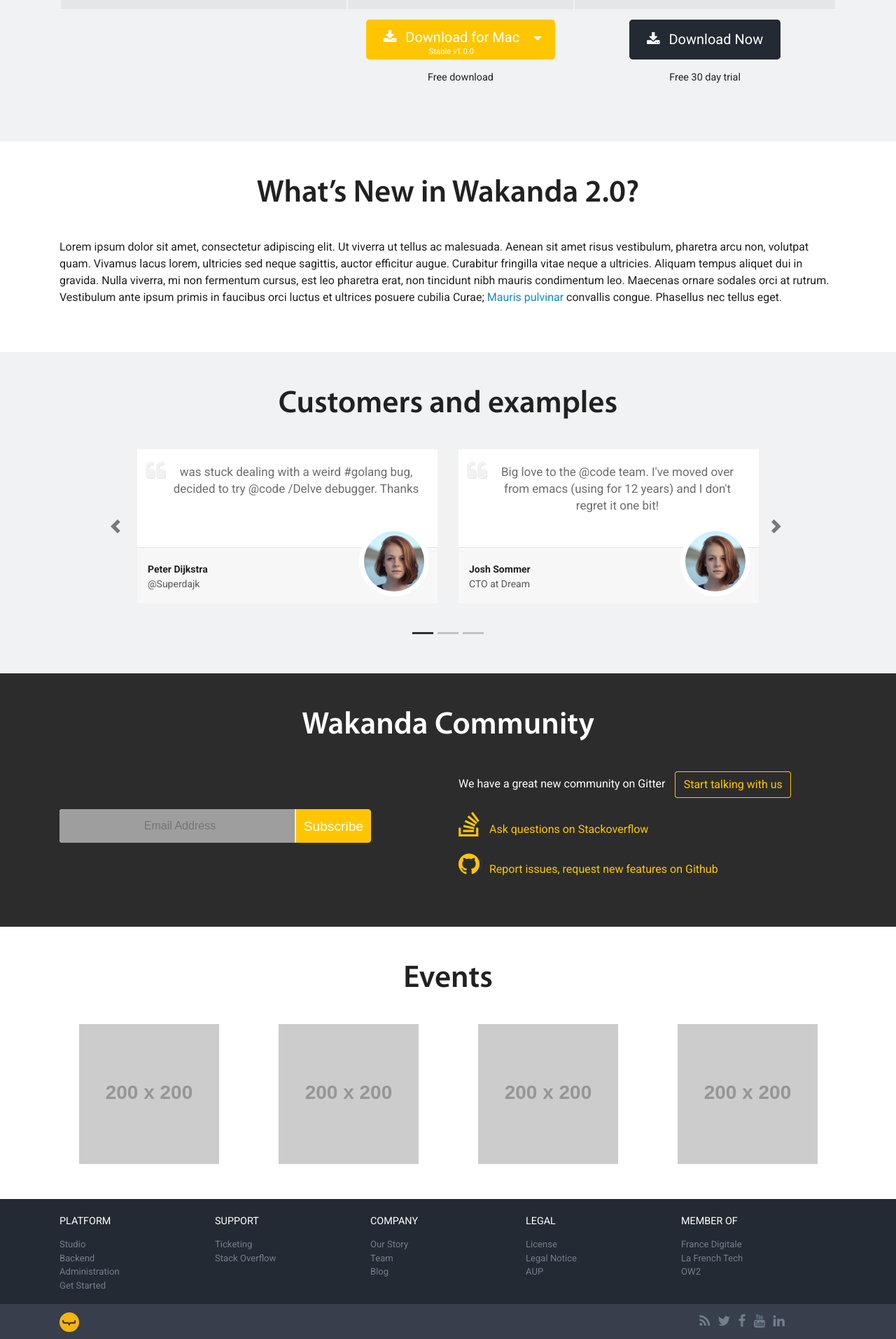
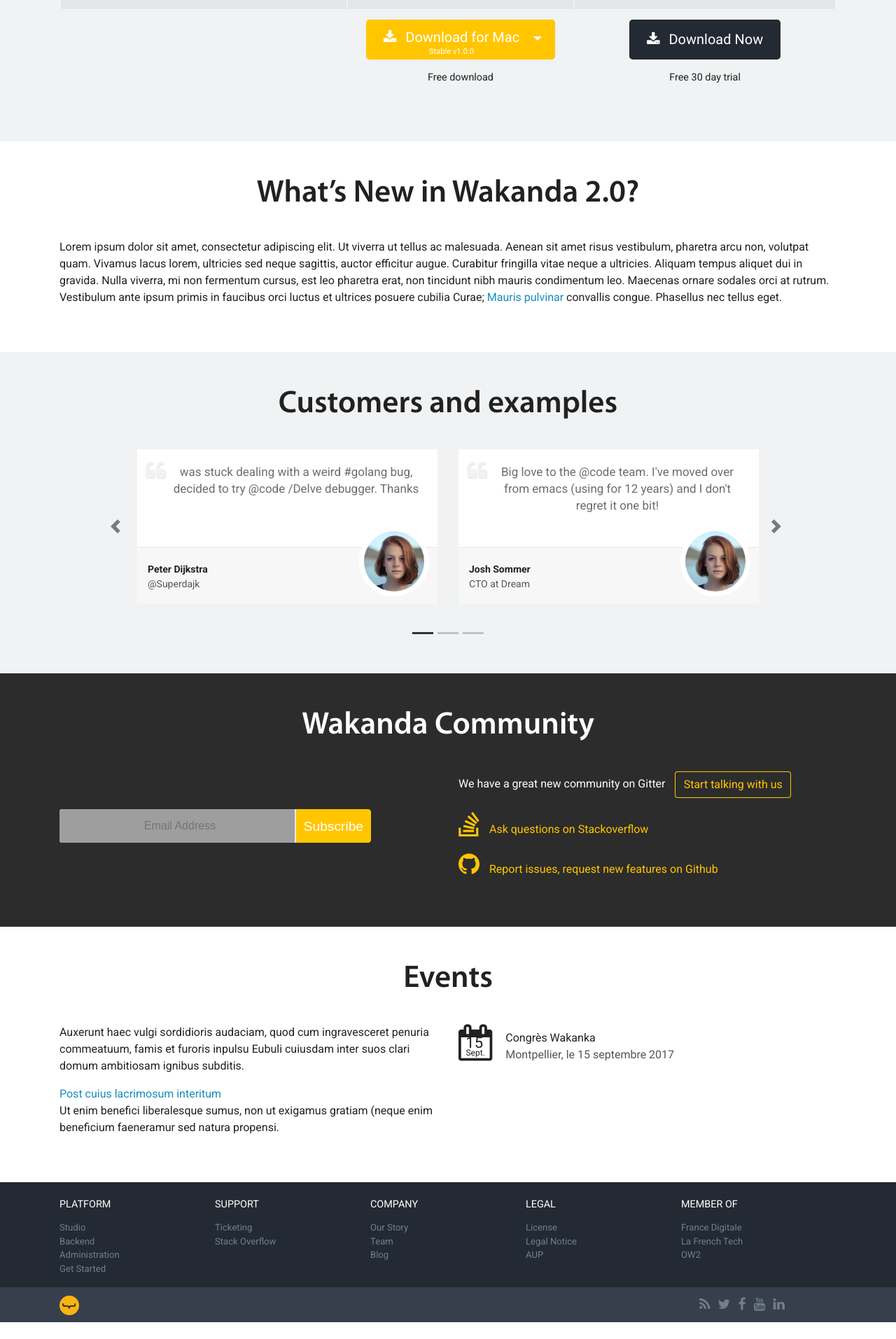
Before and after one commit to Slashtype/wakanda.io, a Jekyll site: the page built from index.html, in a window 1280 px wide. Shown: the part 2250-4163 px from the top of the page at 70% size. Built offline with Jekyll 4.4.1, drawn with Linux system fonts in a browser that asks for light colours; nearby versions of some CDN libraries; after the commit the page ends 4139 px from its top, so only the background shows below that; grey boxes are pictures that could not be loaded.

Commit message:
Modify Customers slider display on medium devices

```diff
--- a/css/main.scss
+++ b/css/main.scss
@@ -487,7 +487,7 @@
 	}
 	.review-img{
     position: absolute;
-		@media(max-width: 640px){
+		@media(max-width: 767px){
   		top: 0;
   		left: 0;
 		}
@@ -506,7 +506,7 @@
     	bottom: 28px;
     	left: 0;
     width: 100%;
-		@media(max-width: 640px){
+		@media(max-width: 767px){
     	line-height: 16px;
 		}
 
@@ -528,7 +528,7 @@
     	width: 100%;
     }
 	}
-	@media(min-width: 641px){
+	@media(min-width: 768px){
 
 		.quote-container{
 			background: #fff;
@@ -595,9 +595,53 @@
 }
 
 /**
- * Parallax section
+ * Events
  */
+.event-list{
+	list-style-type: none;
+	margin: 0;
+	padding: 0;
 
+	.fa{
+		font-size: 52px;
+		position: relative;
+
+		.month{
+			font-family: "Roboto",sans-serif;
+			font-size: 12px;
+			position: absolute;
+				top: 35px;
+				left: 4px;
+				right: 4px;
+			text-align: center;
+		}
+		.day{
+			font-family: "Roboto",sans-serif;
+			font-size: 22px;
+			position: absolute;
+				top: 16px;
+				left: 1px;
+				right: 4px;
+			text-align: center;
+		}
+	}
+	a{
+		display: inline-block;
+		margin-left: 15px;
+		position: relative;
+			top: 4px;
+	}
+	.event-title{
+		color: $base-color;
+		display: inline-block;
+		width: 100%;
+	}
+	.event-subtitle{
+		color: $secondary-light-bg-color;
+		display: inline-block;
+		width: 100%;
+	}
+}
 
 /**
  * Footer
--- a/index.html
+++ b/index.html
@@ -338,7 +338,7 @@
           <div class="carousel-inner" role="listbox">
             <div class="carousel-item active">
               <div class="row row-eq-height">
-                <div class="col-sm-6 col-xs-12">
+                <div class="col-sm-12 col-md-6">
                   <div class="quote-container">
                     <div class="review-quote">
                       <i class="fa fa-quote-left"></i>
@@ -361,7 +361,7 @@
                     </div> <!-- /.review-img -->
                   </div> <!-- /.quote-container -->
                 </div>
-                <div class="col-sm-6 col-xs-12">
+                <div class="col-sm-12 col-md-6">
                   <div class="quote-container">
                     <div class="review-quote">
                       <i class="fa fa-quote-left"></i>
@@ -386,7 +386,7 @@
             </div> <!-- /.carousel-item -->
             <div class="carousel-item">
               <div class="row row-eq-height">
-                <div class="col-sm-6 col-xs-12">
+                <div class="col-sm-12 col-md-6">
                   <div class="quote-container">
                     <div class="review-quote">
                       <i class="fa fa-quote-left"></i>
@@ -409,7 +409,7 @@
                     </div> <!-- /.review-img -->
                   </div> <!-- /.quote-container -->
                 </div>
-                <div class="col-sm-6 col-xs-12">
+                <div class="col-sm-12 col-md-6">
                   <div class="quote-container">
                     <div class="review-quote">
                       <i class="fa fa-quote-left"></i>
@@ -434,7 +434,7 @@
             </div> <!-- /.carousel-item -->
             <div class="carousel-item">
               <div class="row row-eq-height">
-                <div class="col-sm-6 col-xs-12">
+                <div class="col-sm-12 col-md-6">
                   <div class="quote-container">
                     <div class="review-quote">
                       <i class="fa fa-quote-left"></i>
@@ -457,7 +457,7 @@
                     </div> <!-- /.review-img -->
                   </div> <!-- /.quote-container -->
                 </div>
-                <div class="col-sm-6 col-xs-12">
+                <div class="col-sm-12 col-md-6">
                   <div class="quote-container">
                     <div class="review-quote">
                       <i class="fa fa-quote-left"></i>
@@ -552,18 +552,29 @@
         <h2>Events</h2>
       </div>
     </div>
-    <div class="row text-center">
-      <div class="col-md-3">
-        <img class="img-fluid" src="http://placehold.it/200x200?text=Event">
+    <div class="row">
+      <div class="col-xs-12 col-md-6">
+        <p>
+          Auxerunt haec vulgi sordidioris audaciam, quod cum ingravesceret penuria commeatuum, famis et furoris inpulsu Eubuli cuiusdam inter suos clari domum ambitiosam ignibus subditis.
+        </p>
+        <p>
+          <a href="">Post cuius lacrimosum interitum</a><br />
+          Ut enim benefici liberalesque sumus, non ut exigamus gratiam (neque enim beneficium faeneramur sed natura propensi.
+        </p>
       </div>
-      <div class="col-md-3">
-        <img class="img-fluid" src="http://placehold.it/200x200?text=Event">
-      </div>
-      <div class="col-md-3">
-        <img class="img-fluid" src="http://placehold.it/200x200?text=Event">
-      </div>
-      <div class="col-md-3">
-        <img class="img-fluid" src="http://placehold.it/200x200?text=Event">
+      <div class="col-xs-12 col-md-6">
+        <ul class="event-list">
+          <li>
+            <span class="fa fa-calendar-o">
+              <span class="month">Sept.</span>
+              <span class="day">15</span>
+            </span>
+            <a href="">
+              <span class="event-title">Congrès Wakanka</span>
+              <span class="event-subtitle">Montpellier, le 15 septembre 2017</span>
+            </a>
+          </li>
+        </ul> <!-- /.event-list -->
       </div>
     </div>
   </div>
```
